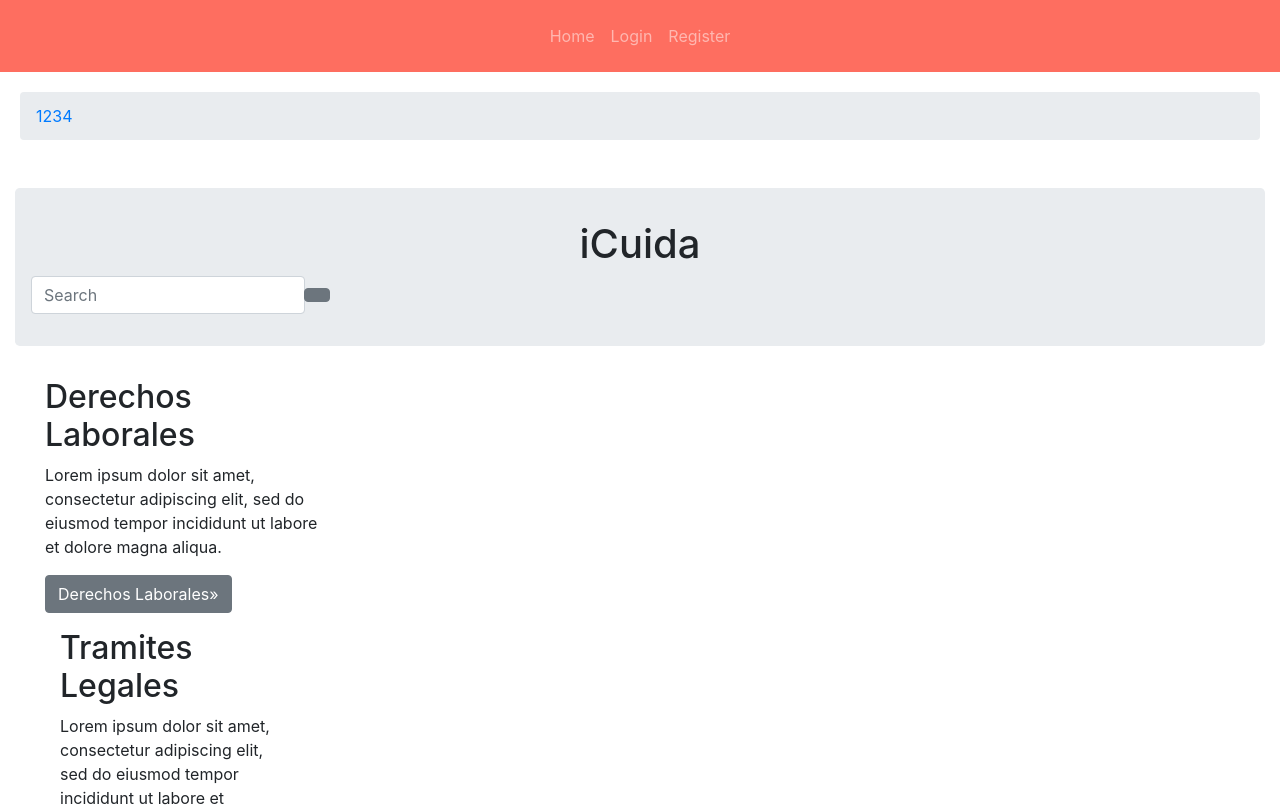
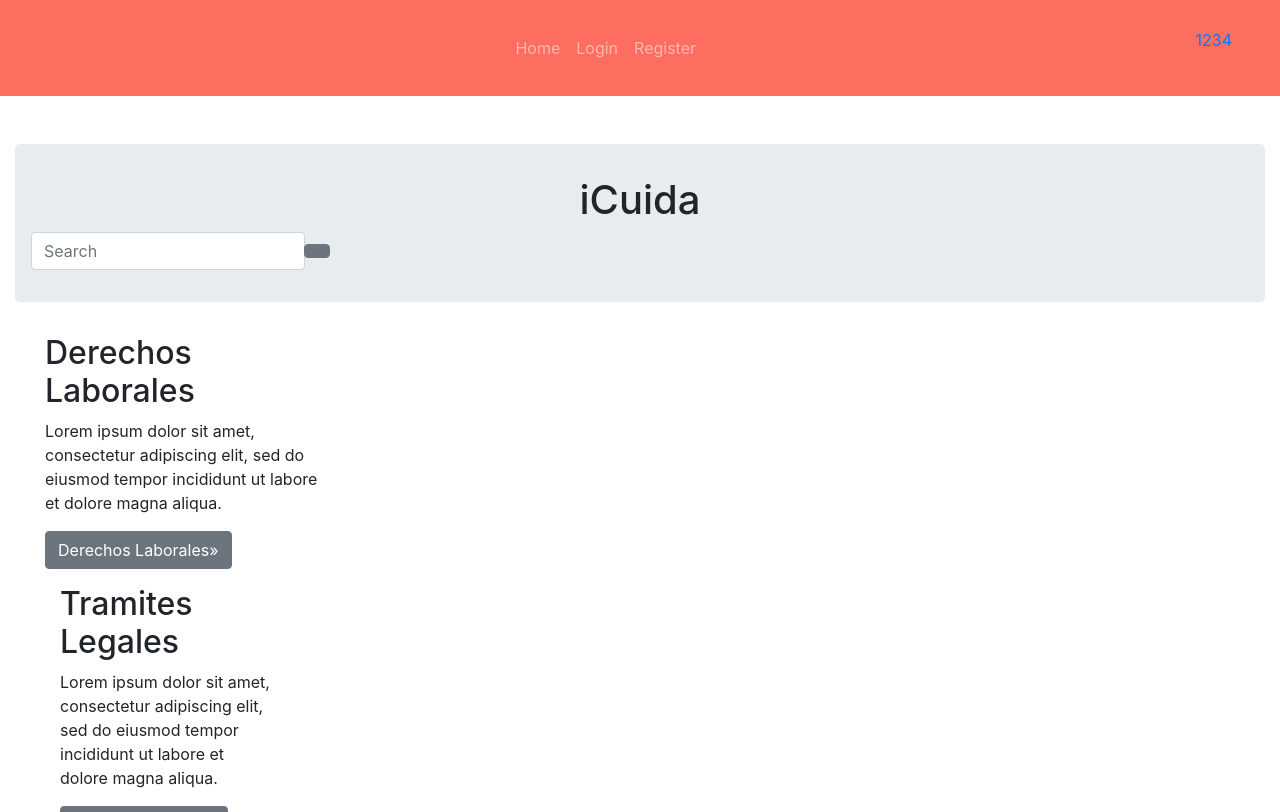
Before and after one commit to Iniciativa-Barcelona-Open-Data-I-iCuida/iCuida, a React (Create React App) app in the folder client/: page / in a window 1280 px wide. Shown: the top 812 px of the page. Built offline with nearby package versions, Linux system fonts and the light colour scheme.

Commit message:
Update breadcrumbs

```diff
--- a/client/src/Component/Landing.js
+++ b/client/src/Component/Landing.js
@@ -5,16 +5,6 @@ export default class Landing extends Component {
     render() {
         return(
             <React.Fragment>
-            <div className="bs-example">
-            <nav>
-                <ol className="breadcrumb">
-                    <li className="breadcrumb-item1"><a href="#Breadcrumb1">1</a></li>
-                    <li className="breadcrumb-item2"><a href="#Breadcrumb2">2</a></li>
-                    <li className="breadcrumb-item3"><a href="#Breadcrumb3">3</a></li>
-                    <li className="breadcrumb-item4"><a href="#Breadcrumb4">4</a></li>
-                </ol>
-            </nav>
-            </div>
             <main role="main">
             <div className="container-fluid">
                     <div className="jumbotron mt-5">
--- a/client/src/Component/Navbar.js
+++ b/client/src/Component/Navbar.js
@@ -60,6 +60,16 @@ class Navbar extends Component {
                     </ul>
                     {localStorage.usertoken ? userLink : loginRegLink}
                 </div>
+                <div className="bs-example">
+            <nav>
+                <ol className="breadcrumb">
+                    <li className="breadcrumb-item1"><a href="#Breadcrumb1">1</a></li>
+                    <li className="breadcrumb-item2"><a href="#Breadcrumb2">2</a></li>
+                    <li className="breadcrumb-item3"><a href="#Breadcrumb3">3</a></li>
+                    <li className="breadcrumb-item4"><a href="#Breadcrumb4">4</a></li>
+                </ol>
+            </nav>
+            </div>
             </nav>
         )
     }
--- a/client/src/assets/css/Landing.css
+++ b/client/src/assets/css/Landing.css
@@ -1,9 +1,5 @@
 ::after, ::before {
     box-sizing: border-box;
-}
-
-.breadcrumb{
-    margin: 20px;
 }
 
 .jumbotron {
@@ -55,6 +51,7 @@ div .jumbotron-mt-5 {
 .div-col-xs-5
 .div-col-sm-6,
 .div-col-lg-4 {
+    background-color:#17a2b8;
     position: relative;
     width: 100%;
     /*padding: 50px;*/
@@ -64,7 +61,6 @@ div .jumbotron-mt-5 {
     font-size: 32px;
     font-weight: bold;
     text-align: center;
-    background-color:#17a2b8;
 }
 
 .h2{
--- a/client/src/assets/css/Navbar.css
+++ b/client/src/assets/css/Navbar.css
@@ -13,6 +13,14 @@
 .navbar {
     display: flex;
     align-items: center;
+    color: #ffff;
     padding: 1rem 2rem;
     font-size: 16 px;
 }
+
+.breadcrumb{
+    background-color: #fe6e60;
+    width: 100%;
+    display: flex;
+    align-items: center;
+}
```
